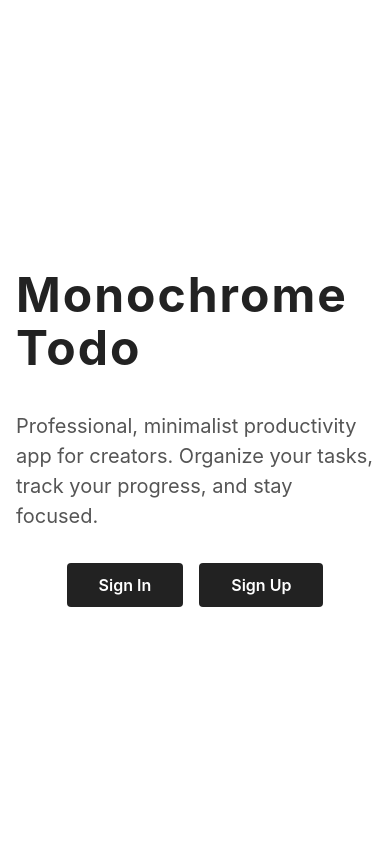
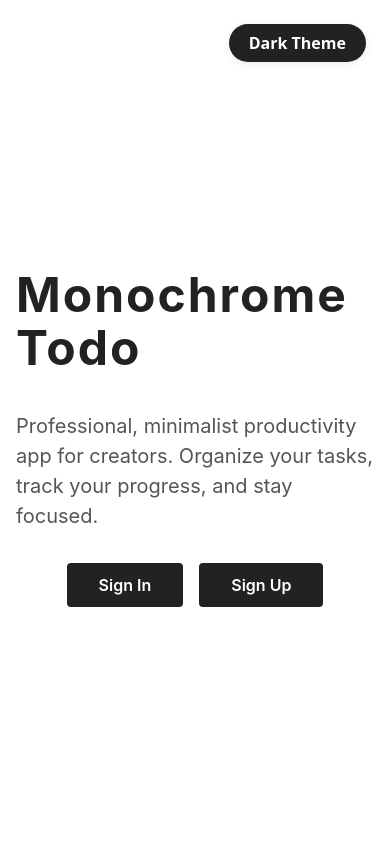
Before and after one commit to PaidYusuf/monochrome_todo, a React (Vite) app: page / in a window 390 px wide. Shown: the top 844 px of the page. Built offline with nearby package versions, Linux system fonts and the light colour scheme.

Commit message:
Fix: theme responsiveness for Join Free button and UI improvements

```diff
--- a/frontend/src/components/ThemeToggle.jsx
+++ b/frontend/src/components/ThemeToggle.jsx
@@ -0,0 +1,36 @@
+import React, { useContext } from 'react';
+import styled from 'styled-components';
+import { ThemeContext } from '../context/ThemeContext';
+
+const ToggleButton = styled.button`
+  position: fixed;
+  top: 1.5rem;
+  right: 1.5rem;
+  z-index: 100;
+  background: #222;
+  color: #fff;
+  border: none;
+  border-radius: 50px;
+  padding: 0.5rem 1.25rem;
+  font-size: 1rem;
+  font-weight: 600;
+  cursor: pointer;
+  box-shadow: 0 2px 8px rgba(0,0,0,0.08);
+  transition: background 0.2s, color 0.2s;
+  &:hover {
+    background: #fff;
+    color: #222;
+    border: 1px solid #222;
+  }
+`;
+
+const ThemeToggle = () => {
+  const { darkMode, setDarkMode } = useContext(ThemeContext);
+  return (
+    <ToggleButton onClick={() => setDarkMode((prev) => !prev)}>
+      {darkMode ? 'Light Theme' : 'Dark Theme'}
+    </ToggleButton>
+  );
+};
+
+export default ThemeToggle;
--- /dev/null
+++ b/frontend/src/context/ThemeContext.jsx
@@ -0,0 +1,21 @@
+import React, { createContext, useState, useEffect } from 'react';
+
+export const ThemeContext = createContext();
+
+export const ThemeProvider = ({ children }) => {
+  const [darkMode, setDarkMode] = useState(() => {
+    const saved = localStorage.getItem('darkMode');
+    return saved ? JSON.parse(saved) : false;
+  });
+
+  useEffect(() => {
+    localStorage.setItem('darkMode', JSON.stringify(darkMode));
+    document.body.setAttribute('data-theme', darkMode ? 'dark' : 'light');
+  }, [darkMode]);
+
+  return (
+    <ThemeContext.Provider value={{ darkMode, setDarkMode }}>
+      {children}
+    </ThemeContext.Provider>
+  );
+};
--- a/frontend/src/pages/LandingPage.jsx
+++ b/frontend/src/pages/LandingPage.jsx
@@ -1,4 +1,6 @@
-import React from 'react';
+import React, { useContext } from 'react';
+import ThemeToggle from '../components/ThemeToggle';
+import { ThemeContext } from '../context/ThemeContext';
 import BubblesBackground from '../components/BubblesBackground';
 import ImageGallery from '../components/ImageGallery';
 import {
@@ -31,15 +33,15 @@ const Footer = () => (
 	</footer>
 );
 
-const WelcomeText = () => (
-	<LandingWrapper style={{ zIndex: 1, position: 'relative', minHeight: '100vh', justifyContent: 'center', alignItems: 'center', display: 'flex', flexDirection: 'column', padding: '0 1rem' }}>
-		<Title>Monochrome Todo</Title>
-		<Subtitle>
+const WelcomeText = ({ dark }) => (
+	<LandingWrapper dark={dark} style={{ zIndex: 1, position: 'relative', minHeight: '100vh', justifyContent: 'center', alignItems: 'center', display: 'flex', flexDirection: 'column', padding: '0 1rem' }}>
+		<Title dark={dark}>Monochrome Todo</Title>
+		<Subtitle dark={dark}>
 			Professional, minimalist productivity app for creators. Organize your tasks, track your progress, and stay focused.
 		</Subtitle>
 		<ButtonGroup>
-			<MainButton>Sign In</MainButton>
-			<MainButton>Sign Up</MainButton>
+			<MainButton dark={dark}>Sign In</MainButton>
+			<MainButton dark={dark}>Sign Up</MainButton>
 		</ButtonGroup>
 	</LandingWrapper>
 );
@@ -65,20 +67,26 @@ const GallerySection = () => (
 			))}
 		</div>
 			<div style={{ width: '100%', textAlign: 'center', margin: '2rem 0' }}>
-			<MainButton style={{ fontSize: '1.25rem', padding: '1rem 2.5rem', background: '#111', color: '#fff', borderRadius: '8px' }}>
+				<MainButton dark={useContext(ThemeContext).darkMode} style={{ fontSize: '1.25rem', padding: '1rem 2.5rem', borderRadius: '8px' }}>
 					Join Free
 				</MainButton>
 			</div>
 	</section>
 );
 
-const LandingPage = () => (
-	<div style={{ position: 'relative', minHeight: '100vh', width: '100vw', maxWidth: '100vw', overflowX: 'hidden', background: '#fff', margin: 0, padding: 0 }}>
+const LandingPage = () => {
+	const { darkMode } = useContext(ThemeContext);
+	const bgColor = darkMode ? '#111' : '#fff';
+	const textColor = darkMode ? '#eee' : '#222';
+	return (
+		<div style={{ position: 'relative', minHeight: '100vh', width: '100vw', maxWidth: '100vw', overflowX: 'hidden', background: bgColor, color: textColor, margin: 0, padding: 0, transition: 'background 0.3s, color 0.3s' }}>
+			<ThemeToggle />
 			<BubblesBackground />
-		<WelcomeText />
+			<WelcomeText dark={darkMode} />
 			<GallerySection />
 			<Footer />
 		</div>
 	);
+};
 
 export default LandingPage;
--- a/frontend/src/styles/landingPageStyles.js
+++ b/frontend/src/styles/landingPageStyles.js
@@ -6,8 +6,8 @@ export const LandingWrapper = styled.div`
   width: 100vw;
   max-width: 100vw;
   box-sizing: border-box;
-  background: #fff;
-  color: #222;
+  background: ${({ dark }) => (dark ? '#111' : '#fff')};
+  color: ${({ dark }) => (dark ? '#eee' : '#222')};
   display: flex;
   flex-direction: column;
   align-items: center;
@@ -26,12 +26,13 @@ export const Title = styled.h1`
   font-weight: 700;
   margin-bottom: 1rem;
   letter-spacing: 2px;
+  color: ${({ dark }) => (dark ? '#fff' : '#222')};
 `;
 
 export const Subtitle = styled.p`
   font-size: 1.25rem;
   margin-bottom: 2rem;
-  color: #555;
+  color: ${({ dark }) => (dark ? '#bbb' : '#555')};
 `;
 
 export const ButtonGroup = styled.div`
@@ -45,11 +46,12 @@ export const MainButton = styled.button`
   font-weight: 600;
   border: none;
   border-radius: 4px;
-  background: #222;
-  color: #fff;
+  background: ${({ dark }) => (dark ? '#eee' : '#222')};
+  color: ${({ dark }) => (dark ? '#222' : '#fff')};
   cursor: pointer;
-  transition: background 0.2s;
+  transition: background 0.2s, color 0.2s;
   &:hover {
-    background: #444;
+    background: ${({ dark }) => (dark ? '#ccc' : '#444')};
+    color: ${({ dark }) => (dark ? '#111' : '#fff')};
   }
 `;
--- a/src/App.jsx
+++ b/src/App.jsx
@@ -1,7 +1,12 @@
 import LandingPage from '../frontend/src/pages/LandingPage';
+import { ThemeProvider } from '../frontend/src/context/ThemeContext';
 
 function App() {
-  return <LandingPage />;
+  return (
+    <ThemeProvider>
+      <LandingPage />
+    </ThemeProvider>
+  );
 }
 
 export default App;
```
Lines whose indentation alone changed are shown as unchanged.
